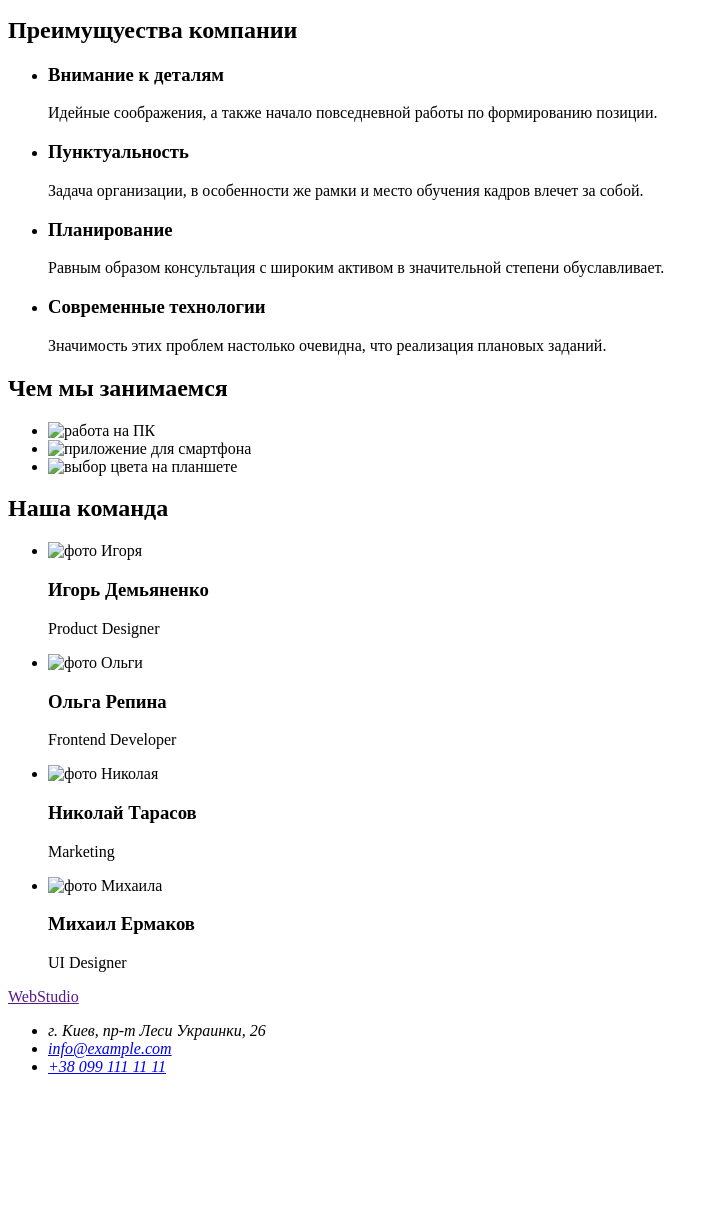
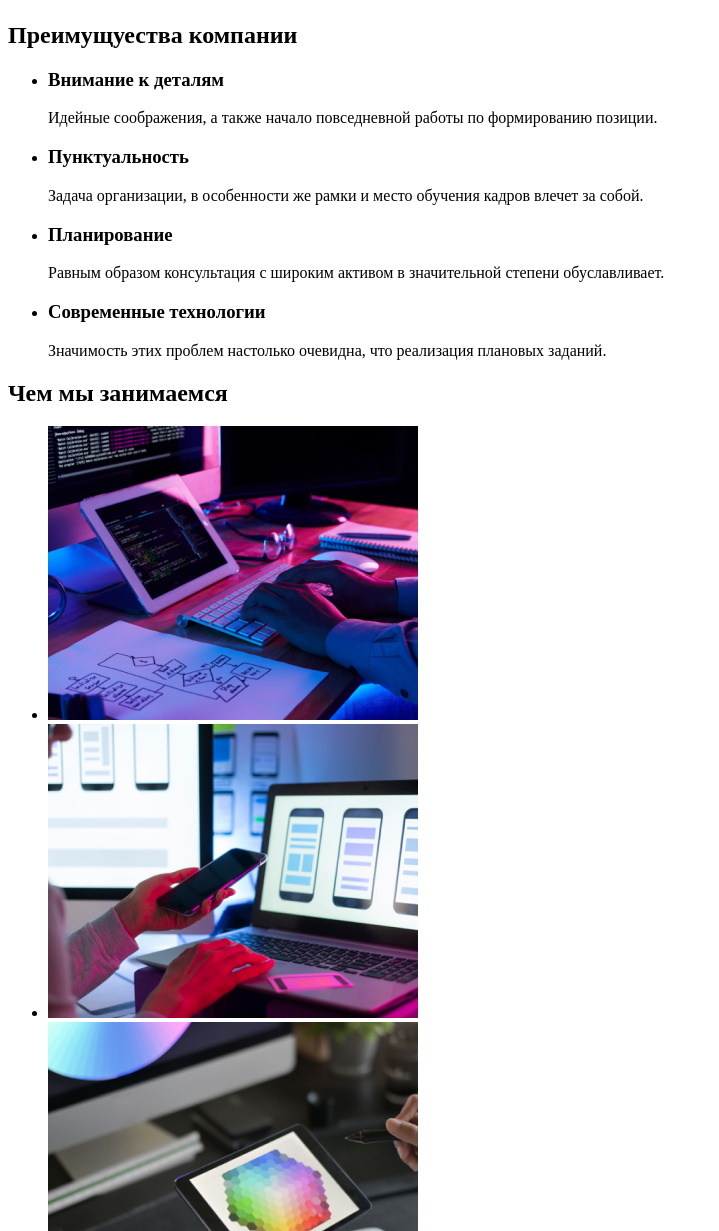
Before and after one commit to StepantsovVlad/goit-markup-hw-01, a plain HTML site: page index.html in a window 1280 px wide. Shown: the part 252-1483 px from the top of the page, without its empty margins (0-719 px from the left). Before the commit the page ends 1344 px from the top, so only its background shows below. Drawn offline with Linux system fonts and the light colour scheme.

Commit message:
исправления ДЗ1

```diff
--- a/index.html
+++ b/index.html
@@ -22,10 +22,10 @@
         </ul>
     </header>
     <main>
-    <div>
+    <section>
         <h1>Эффективные решения для вашего бизнеса</h1>
-        <button>Заказать услугу</button>
-    </div>
+        <button type="button">Заказать услугу</button>
+    </section>>
     <section>
         <h2>Преимущуества компании</h2>
         <ul>
@@ -51,13 +51,13 @@
         <h2>Чем мы занимаемся</h2>
         <ul>
             <li>
-                <img src="./images/Компьютер.jpg" alt="работа на ПК" width="370" >
+                <img src="./images/computer.jpg" alt="работа на ПК" width="370" >
             </li>
             <li>
-                <img src="./images/смартфон.jpg" alt="приложение для смартфона" width="370" >
+                <img src="./images/phone.jpg" alt="приложение для смартфона" width="370" >
             </li>
             <li>
-                <img src="./images/планшет.jpg" alt="выбор цвета на планшете" width="370">
+                <img src="./images/ipad.jpg" alt="выбор цвета на планшете" width="370">
             </li>
         </ul>
 
@@ -66,22 +66,22 @@
         <h2>Наша команда</h2>
         <ul>
             <li>
-                <img src="./images/ИгорьДемьяненко.jpg" alt="фото Игоря" width="270">
+                <img src="./images/igor.jpg" alt="фото Игоря" width="270">
                 <h3>Игорь Демьяненко</h3>
                 <p>Product Designer</p>
             </li>
             <li>
-                <img src="./images/РепинаОльга.jpg" alt="фото Ольги" width="270">
+                <img src="./images/olga.jpg" alt="фото Ольги" width="270">
                 <h3>Ольга Репина</h3>
                 <p>Frontend Developer</p>
             </li>
             <li>
-                <img src="./images/ТарасовНиколай.jpg" alt="фото Николая" width="270">
+                <img src="./images/nikolay.jpg" alt="фото Николая" width="270">
                 <h3>Николай Тарасов</h3>
                 <p>Marketing</p>
             </li>
             <li>
-                <img src="./images/МихаилЕрмаков.jpg" alt="фото Михаила" width="270">
+                <img src="./images/mihail.jpg" alt="фото Михаила" width="270">
                 <h3>Михаил Ермаков</h3>
                 <p>UI Designer</p>
             </li>
@@ -91,8 +91,8 @@
     <footer>
         <a href="">WebStudio</a>
         <address>
+            <p>г. Киев, пр-т Леси Украинки, 26</p>
             <ul>
-                <li>г. Киев, пр-т Леси Украинки, 26</li>
                 <li><a href="mailto:info@example.com">info@example.com</a></li>
                 <li><a href="tel:+380991111111">+38 099 111 11 11</a></li>
             </ul>
```
Also changed, not shown: 1 other file.
